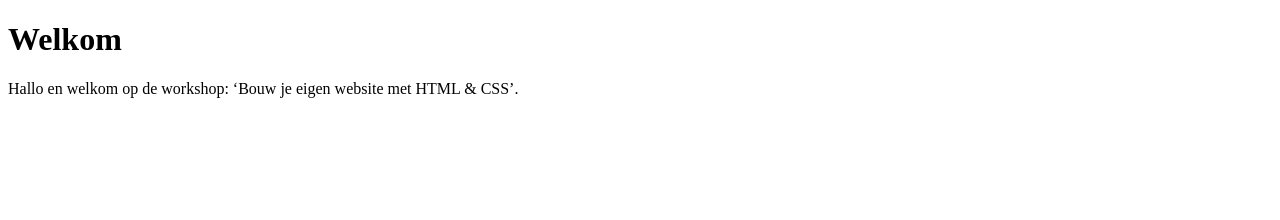
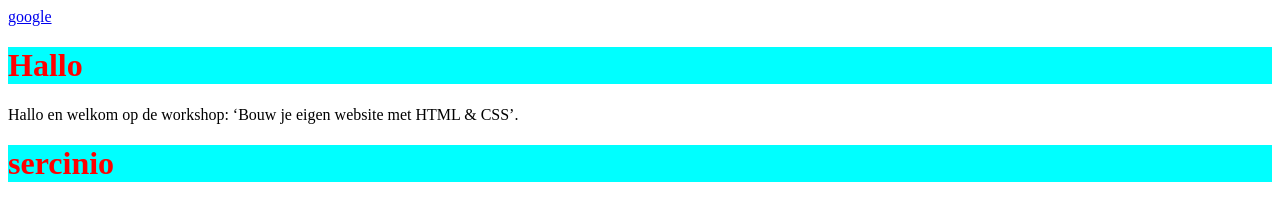
Before and after one commit to SERCINIO/mijn-site, a plain HTML site: page index.html in a window 1280 px wide. Drawn offline with Linux system fonts and the light colour scheme.

Commit message:
lelijker

```diff
--- a/index.html
+++ b/index.html
@@ -4,13 +4,28 @@
     <meta charset="UTF-8" />
     <meta http-equiv="X-UA-Compatible" content="IE=edge" />
     <meta name="viewport" content="width=device-width, initial-scale=1.0" />
-    <title>Welkom | Workshop HTML en CSS</title>
+    <title>sercinio | Workshop HTML en CSS</title>
+    <style>
+      h1{
+        COLOR: RED;
+        background-color: aqua;
+      }
+      h2{
+        color: yellow;
+        background-color: purple;
+
+      }
+
+    </style>
   </head>
   <body>
-    <h1>Welkom</h1>
+    <a href="http://gogeel.be">google</a>
+    <h1>Hallo</h1>
     <p>
       Hallo en welkom op de workshop: ‘Bouw je eigen website met HTML &amp;
       CSS’.
     </p>
   </body>
+  <h1>sercinio</h1>
+
 </html>
```
Also changed, not shown: Lionel-Messi-Argentina-Netherlands-World-Cup-Qatar-2022.webp (added).
